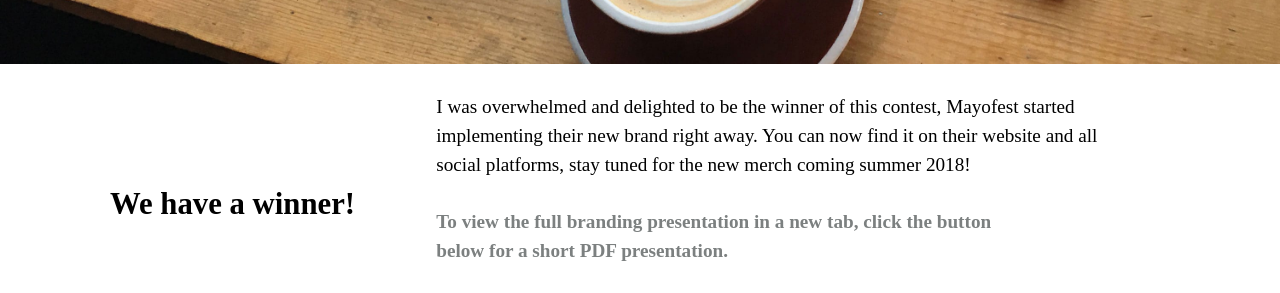
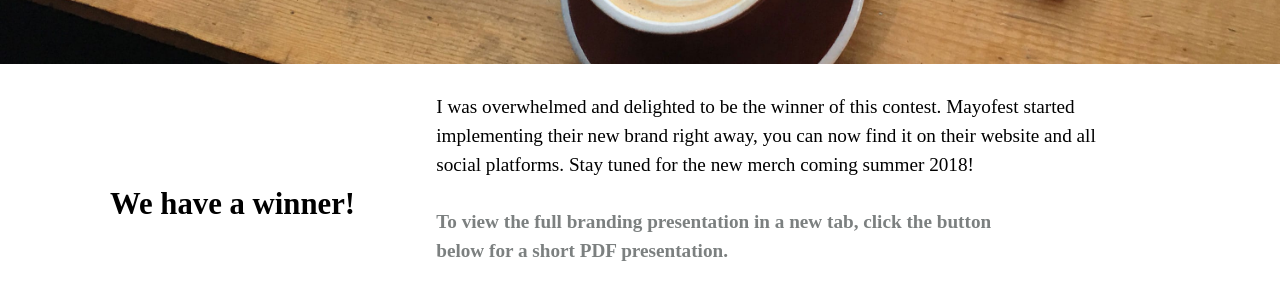
Before and after one commit to laurenberg/graphicsoflore.ca, a Jekyll site: the page built from mayofest.html, in a window 1280 px wide. Shown: the part 5608-5901 px from the top of the page. Built offline with Jekyll 4.4.1, drawn with Linux system fonts in a browser that asks for light colours; some web fonts are replaced.

Commit message:
small changes to body copy, rearranging mayofest logo grid

```diff
--- a/alive.html
+++ b/alive.html
@@ -63,7 +63,7 @@
 
   <div class="grid">
     <div class="unit l-1-3 m-1-3 s-1-3">
-      <img class="img-flex" src="{{site.baseurl}}/images/case-studies/alive/cats.jpg" alt="closeup of illustrations, this one featuring the artists cats">
+      <img class="img-flex" src="{{site.baseurl}}/images/case-studies/alive/cats.jpg" alt="closeup of illustrations, this one featuring the designer's cats">
     </div>
     <div class="unit l-1-3 m-1-3 s-1-3">
       <img class="img-flex" src="{{site.baseurl}}/images/case-studies/alive/me.jpg" alt="closeup of illustrations, this one showing the final product, with a stressed designer">
--- a/css/main.css
+++ b/css/main.css
@@ -15,6 +15,10 @@
   font-family: "Iskra", serif;
   font-family: "Tornac", cursive;
   background-color: #1c2f33;
+}
+
+alt {
+  font-family: iskra, serif;
 }
 
 body {
--- a/ddn.html
+++ b/ddn.html
@@ -46,11 +46,12 @@
   </div>
   <div class="grid grid-middle island">
     <div class="unit l-1-3 m-1-3 s-1">
-      <h2 class="iskra pad-b">Evolution</h2>
+      <h2 class="iskra center pad-b">Evolution</h2>
     </div>
     <div class="unit l-2-3 m-2-3 s-1">
       <p>As a group, we chose ten of our favourite sketches each and came together to decide on the strongest. From those 50 sketches, we narrowed it down to a top 4. We decided that we shouldn't develop our own concepts, of the top four I developed Katrin Emery's sketch to present to the client.</p>
       <p>I was lucky to have been the one to expand on Katrin's sketch, as I was primarily the one to develop it throughout and prepared it to be animated. Meeting with the client and working as a team encouraged different design decisions. Throughout the process, our tyrannosaurus rex gained brighter colours, a deeper smile, and playful details and textures. Along the way the static logo dropped the meteor, and had our dino facing a now active volcano.</p>
-      <p class="em giga"><strong>From pencil to pixel, this logo was refined and developed for its primary purpose—being animated. </strong></p>
+      <p class="em giga"><strong>From pencil to pixel, this logo was refined and developed for its primary purpose<em>—being animated.</em></strong></p>
+      <h2 class="em peta iskra left"><strong>This is a work in progress and will be fully available at the end of the semester, January 18th 2018!<strong></h2>
     </div>
   </div>
--- a/impact.html
+++ b/impact.html
@@ -35,7 +35,7 @@
     <div class="unit 1-2-3 m-2-3 s-1">
       <p>The Ontario Centre of Excellence focuses in youth mental health services, and every year provides it’s contributors with an Impact Report.</p>
       <p>Youth mental health is extremely important, but it can be a difficult issue to talk about. The Ontario Centre of Excellence needed a <em>light-hearted approach</em> to otherwise very sensitive subject matter.</p>
-      <p class="em giga"><strong>In order to make this content easier to digest I had to find a way to present the subject matter in a more approachable way, making it easier to talk about.</strong></p>
+      <p class="em giga"><strong>In order to make this content easier to digest I had to find a way to present the subject matter in a more approachable way.</strong></p>
     </div>
   </div>
 
--- a/mayofest.html
+++ b/mayofest.html
@@ -55,13 +55,13 @@
   </div>
 
   <div class="grid grid-middle">
-    <div class="unit l-1-3 m-1-3 s-1">
+    <div class="unit l-1-3 m-1-3 s-1 xs-1">
       <img class="img-flex" src="{{site.baseurl}}/images/case-studies/mayofest/vert.jpg" alt="vertical version of the logo where the title of Mayofest is broken up onto two lines.">
     </div>
-    <div class="unit l-1-3 m-1-3 s-1-2">
+    <div class="unit l-1-3 m-1-3 s-1-2 xs-1-2">
       <img class="img-flex" src="{{site.baseurl}}/images/case-studies/mayofest/mfr.jpg" alt="abreviation for Matofester is MFR, a cheeky message for the cheeky Mayofest community.">
     </div>
-    <div class="unit l-1-3 m-1-3 s-1-2">
+    <div class="unit l-1-3 m-1-3 s-1-2 xs-1-2">
       <img class="img-flex" src="{{site.baseurl}}/images/case-studies/mayofest/mfn.jpg" alt="MFN with the initials for Mayofest, another inside joke with a double meaning.">
     </div>
   </div>
@@ -112,7 +112,7 @@
       <h2 class="iskra center pad-b">We have a winner!</h2>
     </div>
     <div class="unit l-2-3 m-2-3 s-1">
-      <p>I was overwhelmed and delighted to be the winner of this contest, Mayofest started implementing their new brand right away. You can now find it on their website and all social platforms, stay tuned for the new merch coming summer 2018!</p>
+      <p>I was overwhelmed and delighted to be the winner of this contest. Mayofest started implementing their new brand right away, you can now find it on their website and all social platforms. Stay tuned for the new merch coming summer 2018!</p>
       <p class="em"><strong>To view the full branding presentation in a new tab, click the button below for a short PDF presentation.</strong></p>
       <a class="center btn" href="https://www.scribd.com/document/366108830/Mayofest-Brand-Proposal" target="_blank">Full Brand Presentation</a>
     </div>
```
Also changed, not shown: other parts of alive.html (+1 -1 lines).
